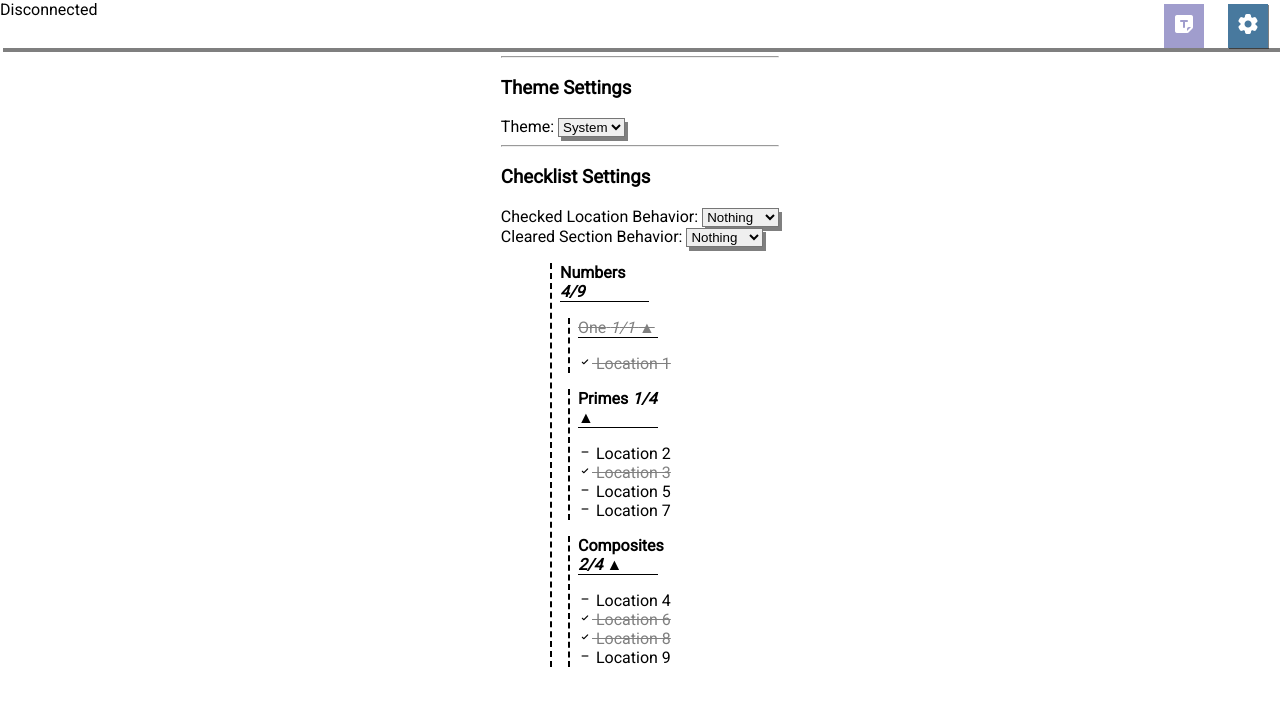
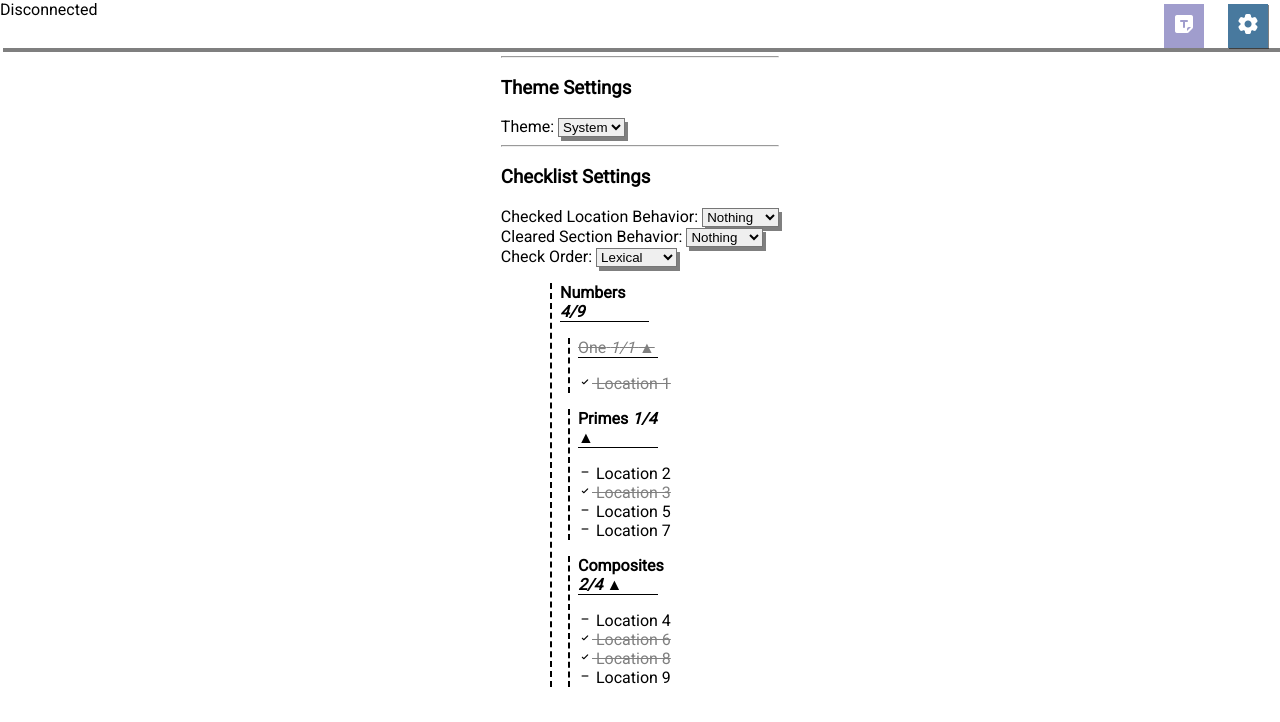
Before and after one commit to TreZc0/ap-tracker, a React (Create React App) app: page / in a window 1280 px wide. Both pictures are taken after a click on the button "settings". Shown: the top 722 px of the page. Built offline with nearby package versions, Linux system fonts and the light colour scheme; the HTML template or start-up script is replaced by a standard one; what archipelago.js would draw is missing.

Commit message:
Added lexical ordering option

```diff
--- a/package.json
+++ b/package.json
@@ -1,6 +1,6 @@
 {
   "name": "ap-tracker",
-  "version": "0.1.0",
+  "version": "0.1.1",
   "private": true,
   "homepage": ".",
   "dependencies": {
--- a/src/components/OptionsScreen.js
+++ b/src/components/OptionsScreen.js
@@ -120,6 +120,11 @@ const OptionsScreen = () => {
         "clearedSectionBehavior",
         "global"
     );
+    const checkOrderBehavior = useOption(
+        optionManager,
+        "checkOrderBehavior",
+        "global"
+    );
     const themeValue = useOption(optionManager, "theme", "global");
 
     return (
@@ -212,7 +217,7 @@ const OptionsScreen = () => {
                                                             Hide
                                                         </option>
                                                     </select>
-                                                    <br/>
+                                                    <br />
                                                     <label
                                                         htmlFor={
                                                             "cleared_section_behavior"
@@ -256,6 +261,47 @@ const OptionsScreen = () => {
                                                             Hide
                                                         </option>
                                                     </select>
+                                                    <br />
+                                                    <label
+                                                        htmlFor={
+                                                            "check_order_behavior"
+                                                        }
+                                                    >
+                                                        Check Order:{" "}
+                                                    </label>
+                                                    <select
+                                                        className="interactive"
+                                                        id={
+                                                            "check_order_behavior"
+                                                        }
+                                                        value={
+                                                            checkOrderBehavior ??
+                                                            "lexical"
+                                                        }
+                                                        onChange={(event) => {
+                                                            const value =
+                                                                event.target
+                                                                    .value;
+                                                            if (value) {
+                                                                optionManager.setOptionValue(
+                                                                    "checkOrderBehavior",
+                                                                    "global",
+                                                                    value
+                                                                );
+                                                                optionManager.saveScope(
+                                                                    "global"
+                                                                );
+                                                            }
+                                                        }}
+                                                    >
+                                                        <option value="lexical">
+                                                            Lexical
+                                                        </option>
+                                                        <option value="id">
+                                                            Internal id
+                                                        </option>
+                                                    </select>
+                                                    <br />
                                                 </>
                                             ),
                                         },
@@ -287,7 +333,8 @@ const OptionsScreen = () => {
                                                             position: "sticky",
                                                             bottom: "0px",
                                                             height: "25vh",
-                                                            pointerEvents: "none",
+                                                            pointerEvents:
+                                                                "none",
                                                         }}
                                                     >
                                                         {/* Stainless-steel block for taking up space */}
--- a/src/components/sectionComponents/SectionView.js
+++ b/src/components/sectionComponents/SectionView.js
@@ -1,5 +1,10 @@
 // @ts-check
-import React, { useContext, useState, useSyncExternalStore } from "react";
+import React, {
+    useContext,
+    useMemo,
+    useState,
+    useSyncExternalStore,
+} from "react";
 import CheckView from "./CheckView";
 import ServiceContext from "../../contexts/serviceContext";
 import Icon from "../icons/icons";
@@ -58,6 +63,21 @@ const SectionView = ({ name, context, startOpen }) => {
     );
     const clearedSectionBehavior = clearedSectionBehavior_ ?? "nothing";
 
+    const checkOrderBehavior_ = useOption(
+        optionManager,
+        "checkOrderBehavior",
+        "global"
+    );
+    const checkOrderBehavior = checkOrderBehavior_ ?? "lexical";
+
+    const checks = useMemo(() => {
+        let checkNames = [...(section?.checks.keys() ?? [])];
+        if (checkOrderBehavior === "lexical") {
+            checkNames.sort();
+        }
+        return checkNames;
+    }, [checkOrderBehavior, section?.checks]);
+
     return (
         <>
             {section?.checkReport.exist.size === 0 ? (
@@ -115,7 +135,7 @@ const SectionView = ({ name, context, startOpen }) => {
                     {isOpen && (
                         <>
                             <div>
-                                {[...(section?.checks.keys() ?? [])].map(
+                                {checks.map(
                                     (check) =>
                                         check &&
                                         (!section?.checks.get(check)?.checked ||
@@ -130,7 +150,7 @@ const SectionView = ({ name, context, startOpen }) => {
                             </div>
                             {checkedLocationBehavior === "separate" && (
                                 <div>
-                                    {[...(section?.checks.keys() ?? [])].map(
+                                    {checks.map(
                                         (check) =>
                                             check &&
                                             section?.checks.get(check)
```
